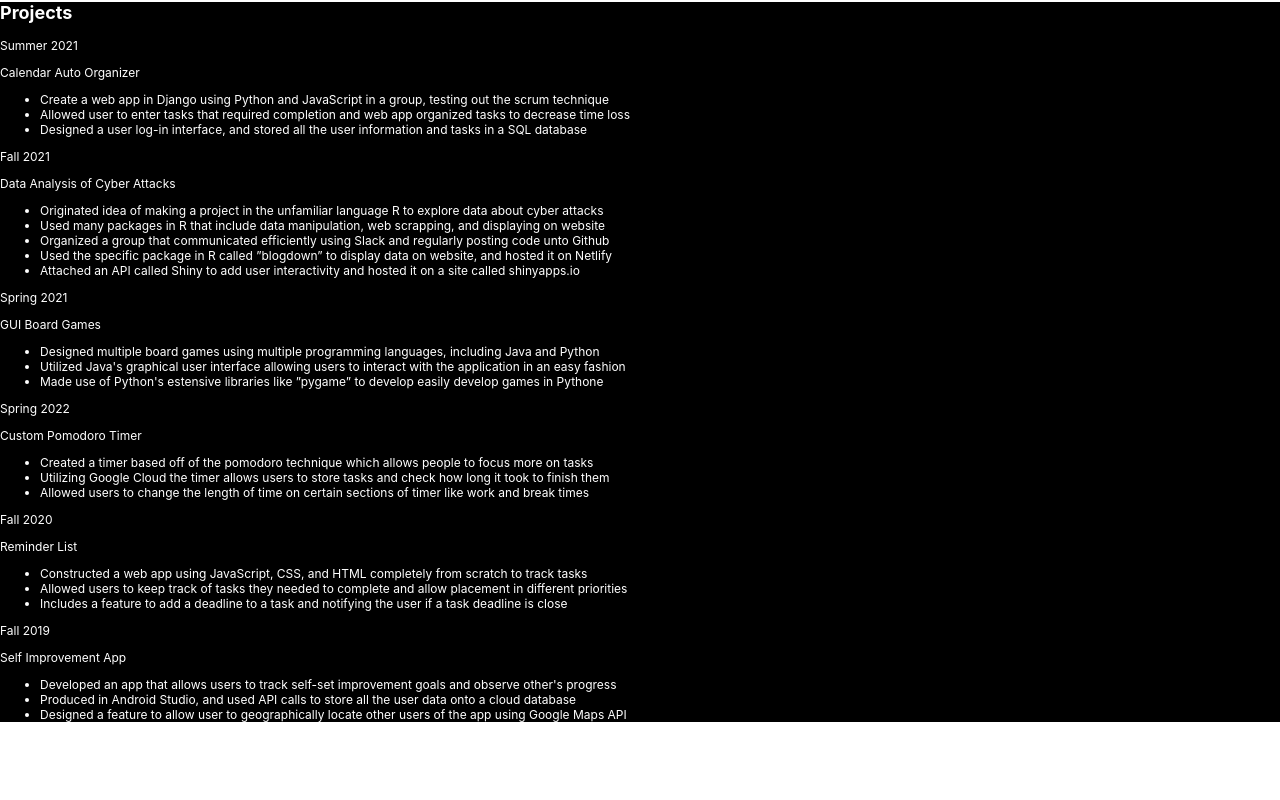
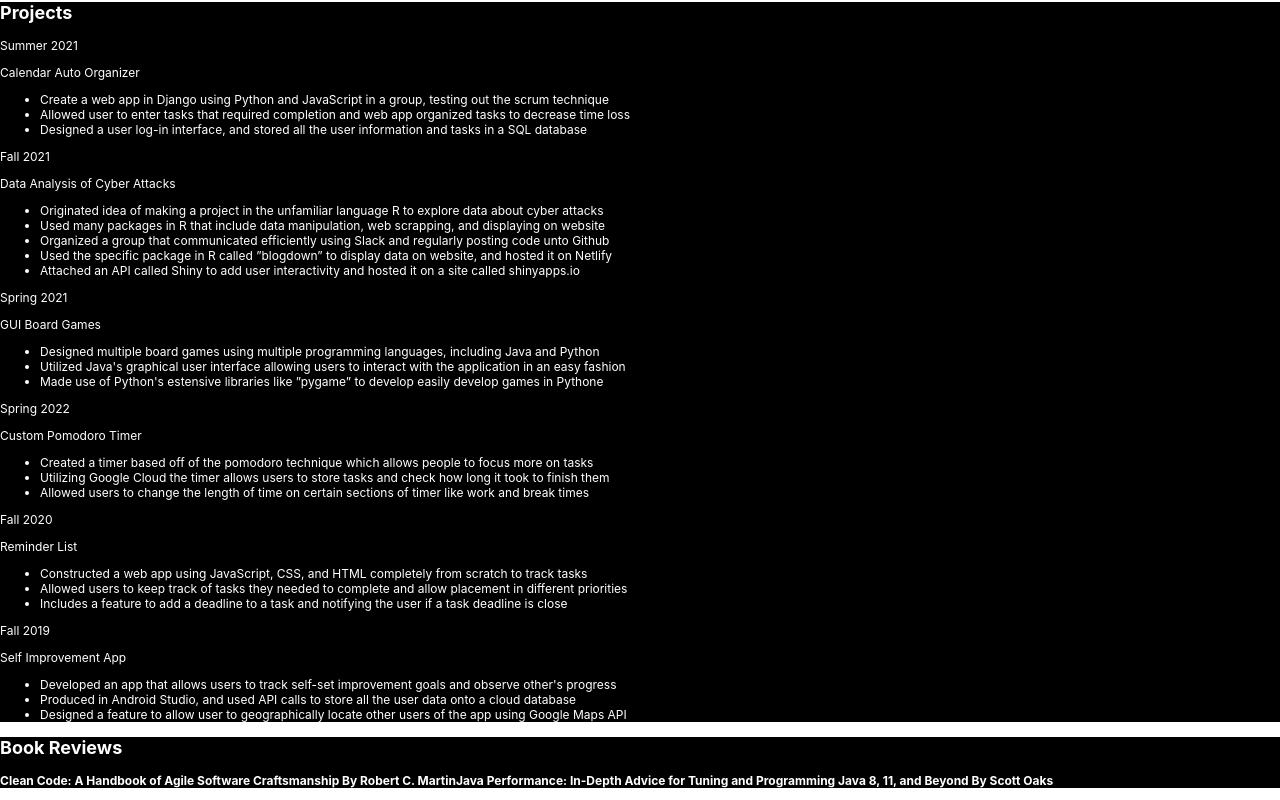
Before and after one commit to AndrewLiu12/portfolio, a React (Create React App) app: page / in a window 1280 px wide. Shown: the part 337-1137 px from the top of the page. Before the commit the page ends 1071 px from the top, so only its background shows below. Built offline with nearby package versions, Linux system fonts and the light colour scheme.

Commit message:
book reviews

```diff
--- a/src/App.tsx
+++ b/src/App.tsx
@@ -3,6 +3,7 @@ import NavBar from './NavBar/NavBar';
 import Intro from './Intro/Intro';
 import Experiences from './Experiences/Experiences';
 import Projects from './Projects/Projects';
+import BookReviews from './BookReviews/BookReviews';
 
 function App() {
   return (
@@ -11,6 +12,7 @@ function App() {
       <Intro />
       <Experiences />
       <Projects />
+      <BookReviews />
     </div>
   );
 }
--- /dev/null
+++ b/src/BookReviews/BookReviews.css
@@ -0,0 +1,5 @@
+#bookReviews {
+    background: black;
+    color: white;
+    font-size: 12px;
+}
--- /dev/null
+++ b/src/BookReviews/BookReviews.tsx
@@ -0,0 +1,17 @@
+import './BookReviews.css'
+
+export default function BookReviews() {
+    return (
+        <section id="bookReviews">
+            <div className="bookReviews">
+                <p>
+                    <span>
+                        <h1>Book Reviews</h1>
+                        <b>Clean Code: A Handbook of Agile Software Craftsmanship By Robert C. Martin</b>
+                        <b>Java Performance: In-Depth Advice for Tuning and Programming Java 8, 11, and Beyond By Scott Oaks</b>
+                    </span>
+                </p>
+            </div>
+        </section>
+    )
+}
```
